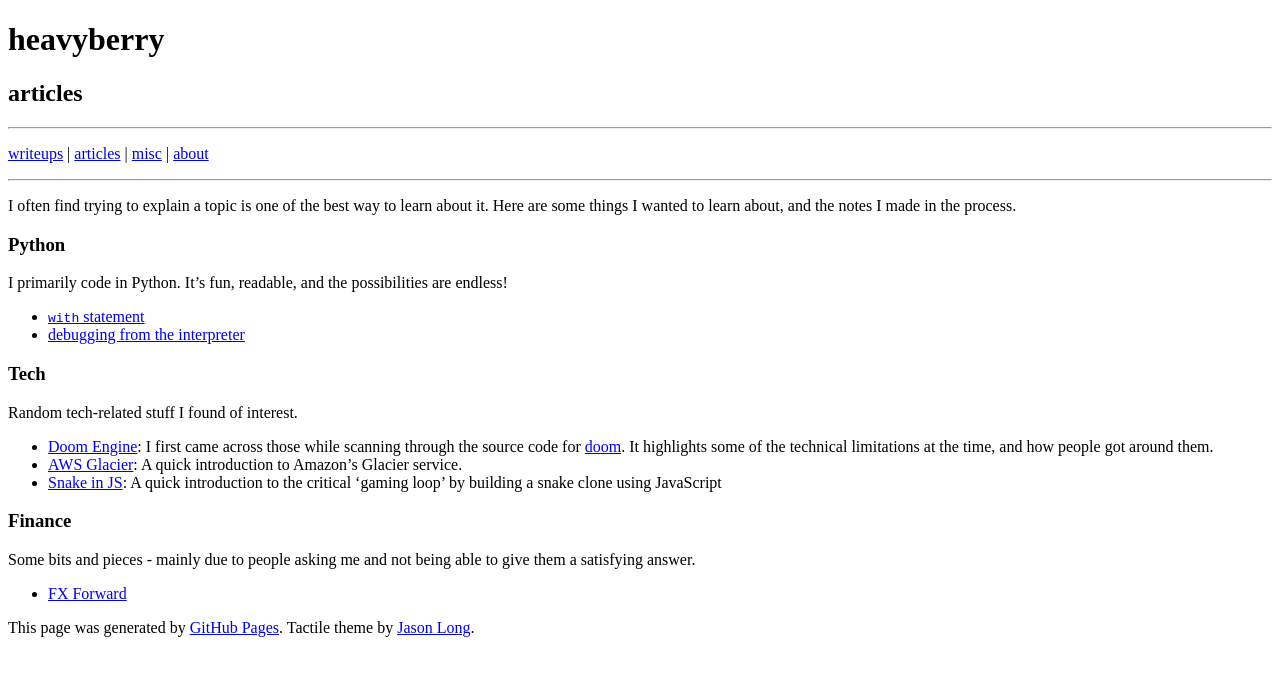
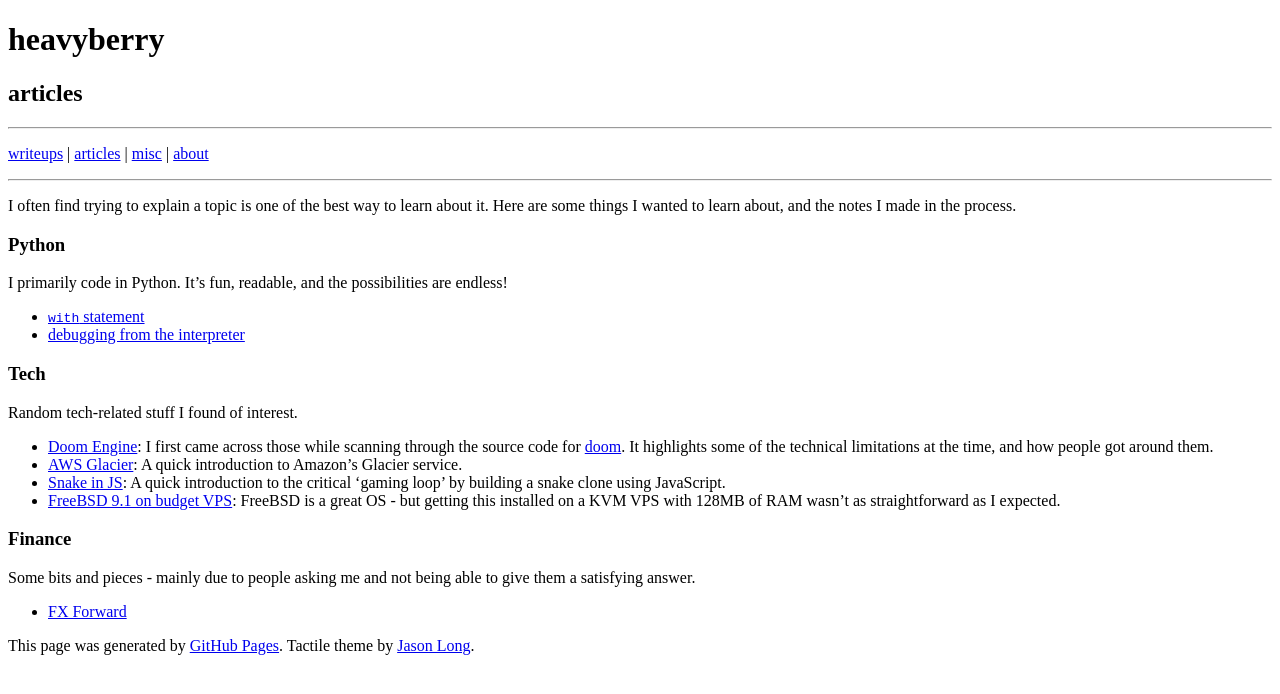
Before and after one commit to axiomiety/axiomiety.github.io, a Jekyll site: the page built from articles/index.markdown, in a window 1280 px wide. Shown: the top 694 px of the page. Built offline with Jekyll 4.4.1, drawn with Linux system fonts in a browser that asks for light colours; nearby versions of some CDN libraries; some web fonts are replaced.

Commit message:
freebsd + vm/swap

```diff
--- a/articles/index.markdown
+++ b/articles/index.markdown
@@ -22,7 +22,9 @@ Random tech-related stuff I found of interest.
 *   [AWS Glacier](proj_aws-glacier.html):
     A quick introduction to Amazon's Glacier service.
 *   [Snake in JS](gaming_snake.html):
-    A quick introduction to the critical 'gaming loop' by building a snake clone using JavaScript
+    A quick introduction to the critical 'gaming loop' by building a snake clone using JavaScript.
+*   [FreeBSD 9.1 on budget VPS](misc_freebsd-vm128.html):
+    FreeBSD is a great OS - but getting this installed on a KVM VPS with 128MB of RAM wasn't as straightforward as I expected.
 
 ### Finance ###
 
```
Also changed, not shown: articles/misc_freebsd-vm128.markdown (added, +41 -0 lines), images/freebsd_vm128/vm128_freebsd9.1_1.png (added), images/freebsd_vm128/vm128_freebsd9.1_2.png (added), images/freebsd_vm128/vm128_freebsd9.1_3.png (added), images/freebsd_vm128/vm128_freebsd9.1_4.png (added), images/freebsd_vm128/vm128_freebsd9.1_5.png (added), images/freebsd_vm128/vm128_freebsd9.1_6.png (added), images/freebsd_vm128/vm128_freebsd9.1_7.png (added), images/freebsd_vm128/vm128_freebsd9.1_8.png (added), images/freebsd_vm128/vm128_freebsd9.1_out_of_swap_space.png (added).
